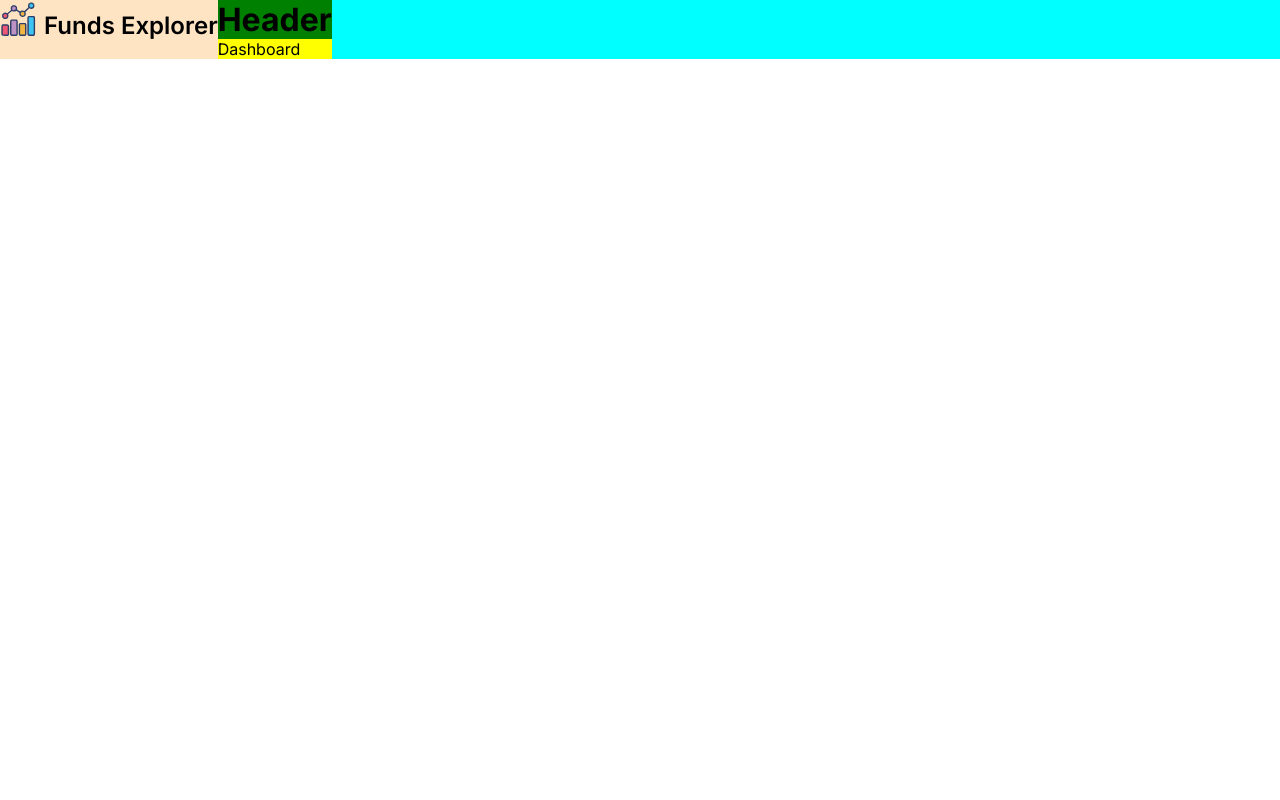
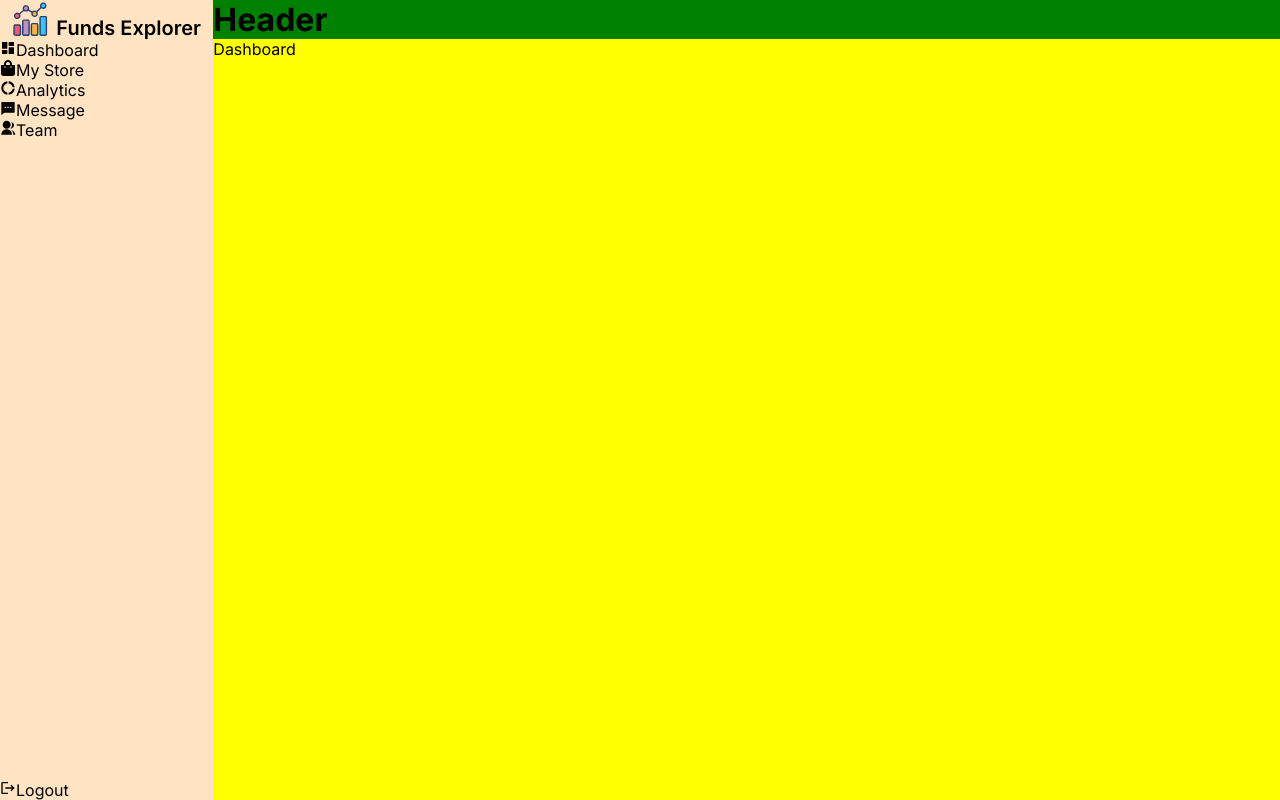
Before and after one commit to dexter2k8/funds-explorer, a Next.js app: page /dashboard in a window 1280 px wide. Built offline with nearby package versions, Linux system fonts and the light colour scheme.

Commit message:
created sidebar basic structure

```diff
--- a/package.json
+++ b/package.json
@@ -11,7 +11,8 @@
   "dependencies": {
     "next": "14.2.5",
     "react": "^18",
-    "react-dom": "^18"
+    "react-dom": "^18",
+    "react-icons": "^5.2.1"
   },
   "devDependencies": {
     "@types/node": "^20",
--- a/src/app/(dashboard)/components/Sidebar/index.tsx
+++ b/src/app/(dashboard)/components/Sidebar/index.tsx
@@ -1,16 +1,47 @@
 import Link from "next/link";
 import styles from "./styles.module.scss";
 import Logo from "../../../../../public/assets/logo";
+import { MdDashboard, MdDonutLarge, MdLogout } from "react-icons/md";
+import { FaShoppingBag } from "react-icons/fa";
+import { RiGroupFill, RiMessage2Fill } from "react-icons/ri";
+
+const sidebarItems = [
+  { name: "Dashboard", icon: <MdDashboard /> },
+  { name: "My Store", icon: <FaShoppingBag /> },
+  { name: "Analytics", icon: <MdDonutLarge /> },
+  { name: "Message", icon: <RiMessage2Fill /> },
+  { name: "Team", icon: <RiGroupFill /> },
+];
 
 export default function Sidebar() {
-  const { sidebar } = styles;
+  const { sidebar, head, items, foot } = styles;
 
   return (
     <aside className={sidebar}>
-      <Link href="/dashboard">
-        <Logo />
-        Funds Explorer
-      </Link>
+      <div className={head}>
+        <Link href="/dashboard">
+          <Logo />
+          <span>Funds Explorer</span>
+        </Link>
+      </div>
+
+      <ul className={items}>
+        {sidebarItems.map((item, i) => (
+          <li key={i}>
+            <a href="#">
+              {item.icon}
+              <span>{item.name}</span>
+            </a>
+          </li>
+        ))}
+      </ul>
+
+      <div className={foot}>
+        <Link href="/">
+          <MdLogout />
+          <span>Logout</span>
+        </Link>
+      </div>
     </aside>
   );
 }
--- a/src/app/(dashboard)/components/Sidebar/styles.module.scss
+++ b/src/app/(dashboard)/components/Sidebar/styles.module.scss
@@ -1,11 +1,23 @@
 .sidebar {
+  position: relative;
   background-color: bisque;
+  width: 16rem;
+  height: 100vh;
+  .head {
     a {
       display: flex;
       align-items: flex-end;
       justify-content: center;
       gap: 0.25rem;
-    font-size: 1.5rem;
+      span {
+        font-size: 1.25rem;
         font-weight: 600;
       }
     }
+  }
+  .foot {
+    position: absolute;
+    bottom: 0;
+    left: 0;
+  }
+}
--- a/src/app/(dashboard)/dashboard/page.tsx
+++ b/src/app/(dashboard)/dashboard/page.tsx
@@ -1,3 +1,3 @@
 export default function Dashboard() {
-  return <div style={{ backgroundColor: "yellow" }}>Dashboard</div>;
+  return <div style={{ backgroundColor: "yellow", height: "100%" }}>Dashboard</div>;
 }
--- a/src/app/(dashboard)/layout.tsx
+++ b/src/app/(dashboard)/layout.tsx
@@ -1,14 +1,16 @@
-import styles from "./styles.module.css";
+import styles from "./styles.module.scss";
 import Sidebar from "@/app/(dashboard)/components/Sidebar";
 import { PropsWithChildren } from "react";
 
 export default function DashboardLayout({ children }: PropsWithChildren) {
-  const { layout } = styles;
+  const { layout, container } = styles;
   return (
     <div className={layout}>
       <Sidebar />
-      <div>
-        <h1 style={{ backgroundColor: "green" }}>Header</h1>
+      <div className={container}>
+        <header style={{ display: "flex", width: "100%", backgroundColor: "green" }}>
+          <h1>Header</h1>
+        </header>
         {children}
       </div>
     </div>
--- a/src/app/(dashboard)/styles.module.css
+++ /dev/null
@@ -1,4 +0,0 @@
-.layout {
-  display: flex;
-  background-color: aqua;
-}
--- /dev/null
+++ b/src/app/(dashboard)/styles.module.scss
@@ -0,0 +1,8 @@
+.layout {
+  display: flex;
+  .container {
+    display: flex;
+    flex-direction: column;
+    width: 100%;
+  }
+}
```
Also changed, not shown: 1 other file (tests, documents, lock files or other folders). Lines whose indentation alone changed are shown as unchanged.
